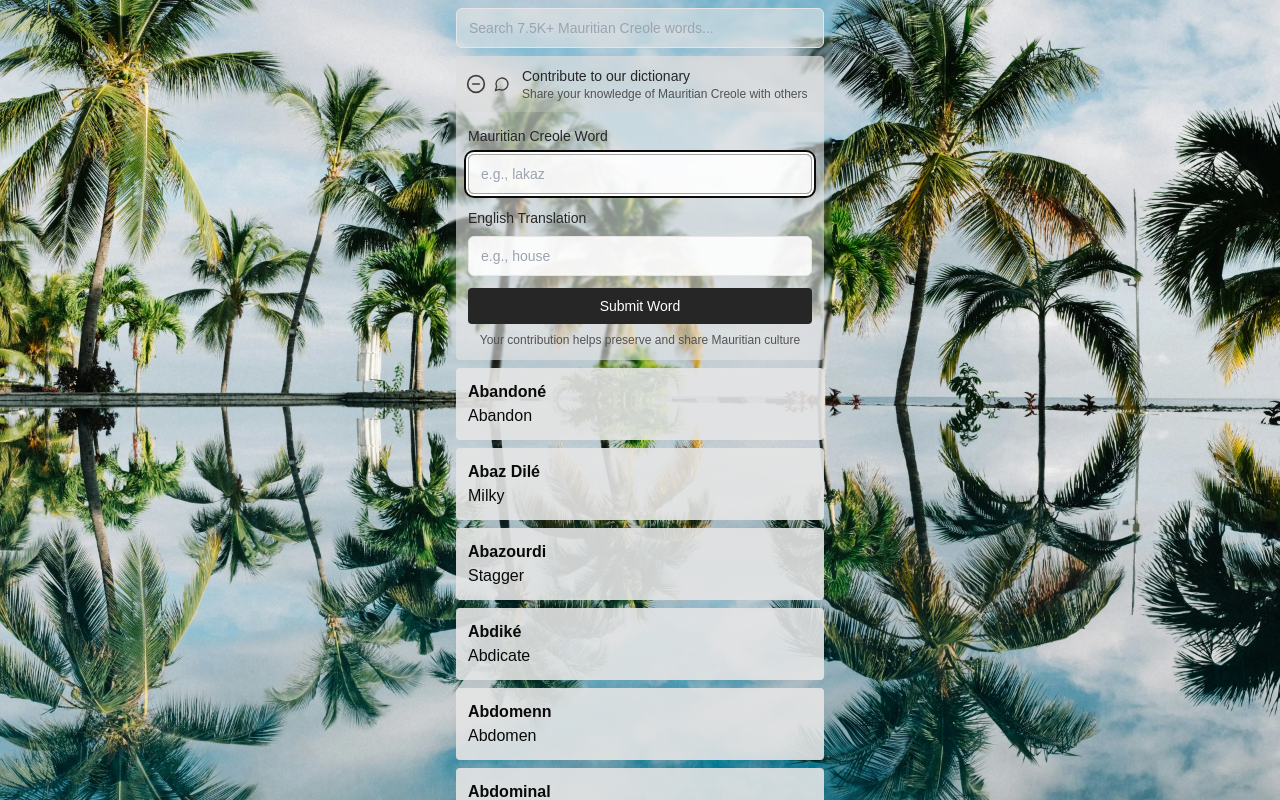
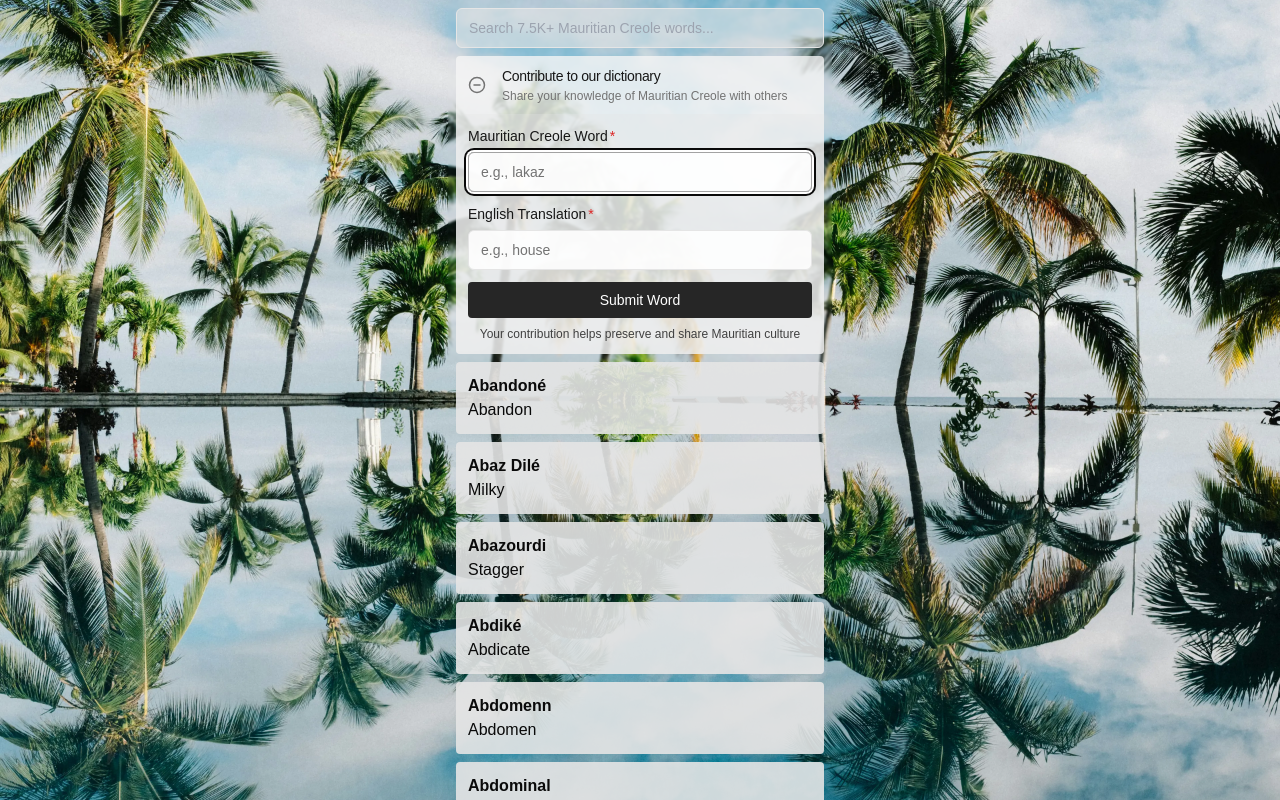
Before and after one commit to Pinka/dictionary, a Next.js app: page / in a window 1280 px wide. Both pictures are taken after a click on the button 640 px from the left and 84 px from the top of the page. Built offline with nearby package versions, Linux system fonts and the light colour scheme; no server answers.

Commit message:
updated suggest button

```diff
--- a/components/SuggestionForm.tsx
+++ b/components/SuggestionForm.tsx
@@ -55,31 +55,39 @@ export const SuggestionForm: React.FC<SuggestionFormProps> = ({
   };
 
   return (
-    <div className="rounded-sm bg-neutral-200/60 overflow-hidden">
+    <div
+      className="rounded-sm bg-neutral-100/80 overflow-hidden"
+      role="region"
+      aria-label="Word suggestion form"
+    >
       <button
         type="button"
         onClick={() => setIsFormExpanded(!isFormExpanded)}
         className={cn(
-          "flex w-full items-center gap-3 p-2.5",
-          "text-sm font-medium text-neutral-800",
+          "flex w-full items-center gap-4 px-3 py-2.5",
+          "text-sm text-neutral-900",
           "transition-all duration-200 ease-out",
-          "hover:bg-neutral-300/30",
-          isFormExpanded && "bg-neutral-300/30"
+          "hover:bg-white/50",
+          "group"
         )}
-        aria-expanded={isFormExpanded}
+        aria-expanded={isFormExpanded ? "true" : "false"}
         aria-controls="suggestion-form"
       >
-        <div className="flex items-center gap-2 text-neutral-700">
+        <div
+          className="flex items-center text-neutral-500 group-hover:text-neutral-800 transition-colors"
+          aria-hidden="true"
+        >
           {isFormExpanded ? (
-            <MinusCircle className="h-5 w-5" />
+            <MinusCircle className="h-[18px] w-[18px]" />
           ) : (
-            <PlusCircle className="h-5 w-5 animate-pulse" />
+            <PlusCircle className="h-[18px] w-[18px]" />
           )}
-          <MessageCircle className="h-4 w-4" />
         </div>
-        <div className="flex flex-col items-start">
-          <span className="font-medium">Contribute to our dictionary</span>
-          <span className="text-xs text-neutral-600">
+        <div className="flex flex-col items-start gap-0.5">
+          <span className="font-medium tracking-tight">
+            Contribute to our dictionary
+          </span>
+          <span className="text-xs text-neutral-500">
             Share your knowledge of Mauritian Creole with others
           </span>
         </div>
@@ -90,10 +98,10 @@ export const SuggestionForm: React.FC<SuggestionFormProps> = ({
         id="suggestion-form"
         action={handleSubmit}
         className={cn(
-          "grid grid-rows-[0fr] transition-all duration-200 ease-out",
+          "grid grid-rows-[0fr] transition-all duration-200 ease-out bg-neutral-200/30",
           isFormExpanded && "grid-rows-[1fr]"
         )}
-        aria-hidden={!isFormExpanded}
+        aria-hidden={isFormExpanded ? "false" : "true"}
       >
         <div className="min-h-0">
           <div
@@ -105,9 +113,13 @@ export const SuggestionForm: React.FC<SuggestionFormProps> = ({
             <div className="space-y-1.5">
               <label
                 htmlFor="mauritian"
-                className="text-sm font-medium text-neutral-800"
+                className="block text-sm font-medium text-neutral-900"
               >
                 Mauritian Creole Word
+                <span className="text-red-600 ml-0.5" aria-hidden="true">
+                  *
+                </span>
+                <span className="sr-only">(required)</span>
               </label>
               <Input
                 ref={inputRef}
@@ -119,10 +131,10 @@ export const SuggestionForm: React.FC<SuggestionFormProps> = ({
                 className={cn(
                   "bg-white/90",
                   "focus:ring-1 focus:ring-neutral-400 focus:border-neutral-400",
+                  "text-neutral-900 placeholder:text-neutral-500",
                   formError && "border-red-500"
                 )}
                 placeholder="e.g., lakaz"
-                aria-label="Mauritian Creole word"
                 onChange={() => setFormError(false)}
               />
             </div>
@@ -130,9 +142,13 @@ export const SuggestionForm: React.FC<SuggestionFormProps> = ({
             <div className="space-y-1.5">
               <label
                 htmlFor="english"
-                className="text-sm font-medium text-neutral-800"
+                className="block text-sm font-medium text-neutral-900"
               >
                 English Translation
+                <span className="text-red-600 ml-0.5" aria-hidden="true">
+                  *
+                </span>
+                <span className="sr-only">(required)</span>
               </label>
               <Input
                 type="text"
@@ -143,17 +159,17 @@ export const SuggestionForm: React.FC<SuggestionFormProps> = ({
                 className={cn(
                   "bg-white/90",
                   "focus:ring-1 focus:ring-neutral-400 focus:border-neutral-400",
+                  "text-neutral-900 placeholder:text-neutral-500",
                   formError && "border-red-500"
                 )}
                 placeholder="e.g., house"
-                aria-label="English translation"
                 onChange={() => setFormError(false)}
               />
             </div>
 
             <div className="flex flex-col gap-2">
               <SubmitButton />
-              <p className="text-xs text-neutral-600 text-center">
+              <p className="text-xs text-neutral-700 text-center" role="status">
                 Your contribution helps preserve and share Mauritian culture
               </p>
             </div>
```
